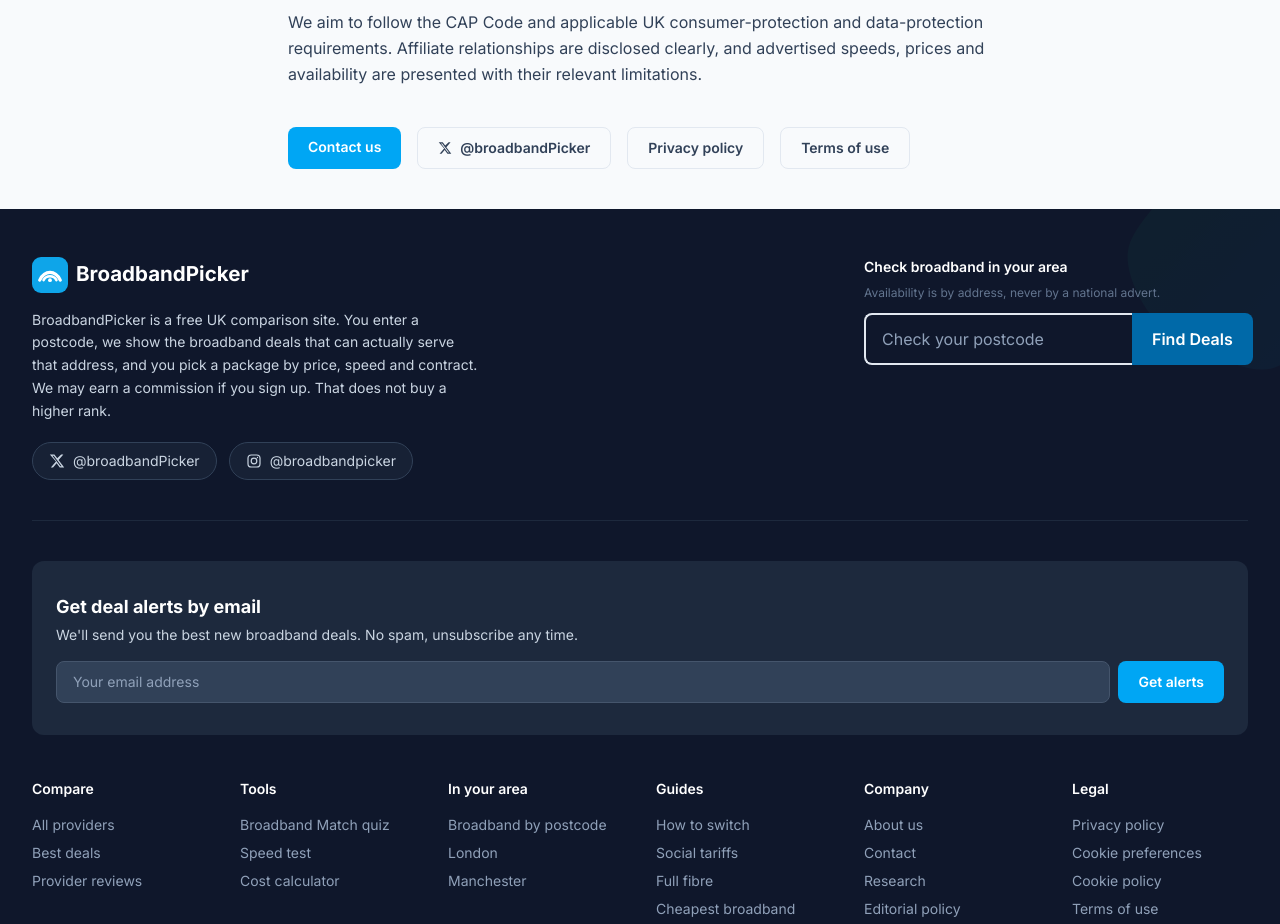
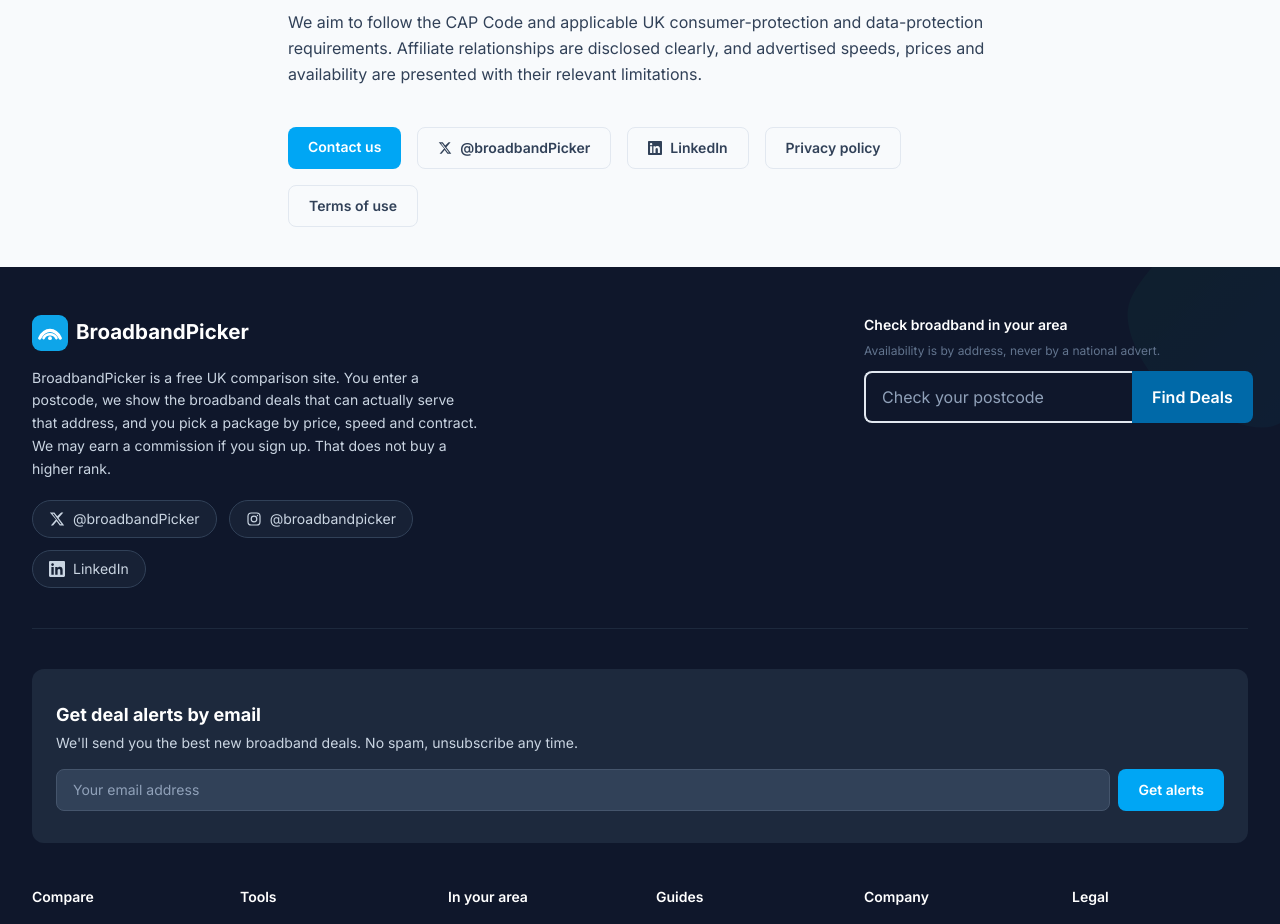
Before and after one commit to sahilsayed-ielts/broadbandpicker, a Next.js app: page /about in a window 1280 px wide. Shown: the part 1260-2184 px from the top of the page. Built offline with nearby package versions, Linux system fonts and the light colour scheme; no server answers.

Commit message:
feat: add LinkedIn company page to footer and Organization sameAs
Public URL is https://www.linkedin.com/company/broadband-picker/ with the
same footer pill as X and Instagram. The member-view query is not used.

```diff
--- a/app/about/page.tsx
+++ b/app/about/page.tsx
@@ -107,6 +107,17 @@
             </svg>
             @broadbandPicker
           </a>
+          <a
+            href="https://www.linkedin.com/company/broadband-picker/"
+            target="_blank"
+            rel="noopener noreferrer"
+            className="px-5 py-2.5 border border-slate-200 text-slate-700 font-semibold rounded-lg text-sm hover:bg-slate-50 transition-colors flex items-center gap-2"
+          >
+            <svg width="14" height="14" viewBox="0 0 24 24" fill="currentColor" aria-hidden="true">
+              <path d="M20.447 20.452h-3.554v-5.569c0-1.328-.027-3.037-1.852-3.037-1.853 0-2.136 1.445-2.136 2.939v5.667H9.351V9h3.414v1.561h.046c.477-.9 1.637-1.85 3.37-1.85 3.601 0 4.267 2.37 4.267 5.455v6.286zM5.337 7.433c-1.144 0-2.063-.926-2.063-2.065 0-1.138.92-2.063 2.063-2.063 1.14 0 2.064.925 2.064 2.063 0 1.139-.925 2.065-2.064 2.065zm1.782 13.019H3.555V9h3.564v11.452zM22.225 0H1.771C.792 0 0 .774 0 1.729v20.542C0 23.227.792 24 1.771 24h20.451C23.2 24 24 23.227 24 22.271V1.729C24 .774 23.2 0 22.222 0h.003z" />
+            </svg>
+            LinkedIn
+          </a>
           <Link
             href="/privacy-policy"
             className="px-5 py-2.5 border border-slate-200 text-slate-700 font-semibold rounded-lg text-sm hover:bg-slate-50 transition-colors"
--- a/app/layout.tsx
+++ b/app/layout.tsx
@@ -245,6 +245,25 @@
               </svg>
               @broadbandpicker
             </a>
+            <a
+              href="https://www.linkedin.com/company/broadband-picker/"
+              target="_blank"
+              rel="noopener noreferrer"
+              aria-label="BroadbandPicker on LinkedIn"
+              className="group flex items-center gap-2 rounded-full border border-slate-700 bg-slate-800/60 px-4 py-2 text-sm text-slate-300 transition-all hover:scale-105 hover:border-sky-500 hover:text-white"
+            >
+              <svg
+                width="16"
+                height="16"
+                viewBox="0 0 24 24"
+                fill="currentColor"
+                aria-hidden="true"
+                className="transition-transform group-hover:rotate-6"
+              >
+                <path d="M20.447 20.452h-3.554v-5.569c0-1.328-.027-3.037-1.852-3.037-1.853 0-2.136 1.445-2.136 2.939v5.667H9.351V9h3.414v1.561h.046c.477-.9 1.637-1.85 3.37-1.85 3.601 0 4.267 2.37 4.267 5.455v6.286zM5.337 7.433c-1.144 0-2.063-.926-2.063-2.065 0-1.138.92-2.063 2.063-2.063 1.14 0 2.064.925 2.064 2.063 0 1.139-.925 2.065-2.064 2.065zm1.782 13.019H3.555V9h3.564v11.452zM22.225 0H1.771C.792 0 0 .774 0 1.729v20.542C0 23.227.792 24 1.771 24h20.451C23.2 24 24 23.227 24 22.271V1.729C24 .774 23.2 0 22.222 0h.003z" />
+              </svg>
+              LinkedIn
+            </a>
             </div>
           </div>
           <div className="w-full max-w-sm">
--- a/lib/siteSchema.ts
+++ b/lib/siteSchema.ts
@@ -44,7 +44,11 @@
       },
       description: 'Independent UK broadband comparison. Rankings are not sold.',
       areaServed: { '@type': 'Country', name: 'United Kingdom' },
-      sameAs: ['https://x.com/broadbandPicker', 'https://www.instagram.com/broadbandpicker/'],
+      sameAs: [
+        'https://x.com/broadbandPicker',
+        'https://www.instagram.com/broadbandpicker/',
+        'https://www.linkedin.com/company/broadband-picker/',
+      ],
       publishingPrinciples: `${SITE_URL}/editorial-policy`,
       ethicsPolicy: `${SITE_URL}/how-we-review-broadband`,
       ownershipFundingInfo: `${SITE_URL}/how-we-make-money`,
```
Also changed, not shown: 2 other files (tests, documents, lock files or other folders).
